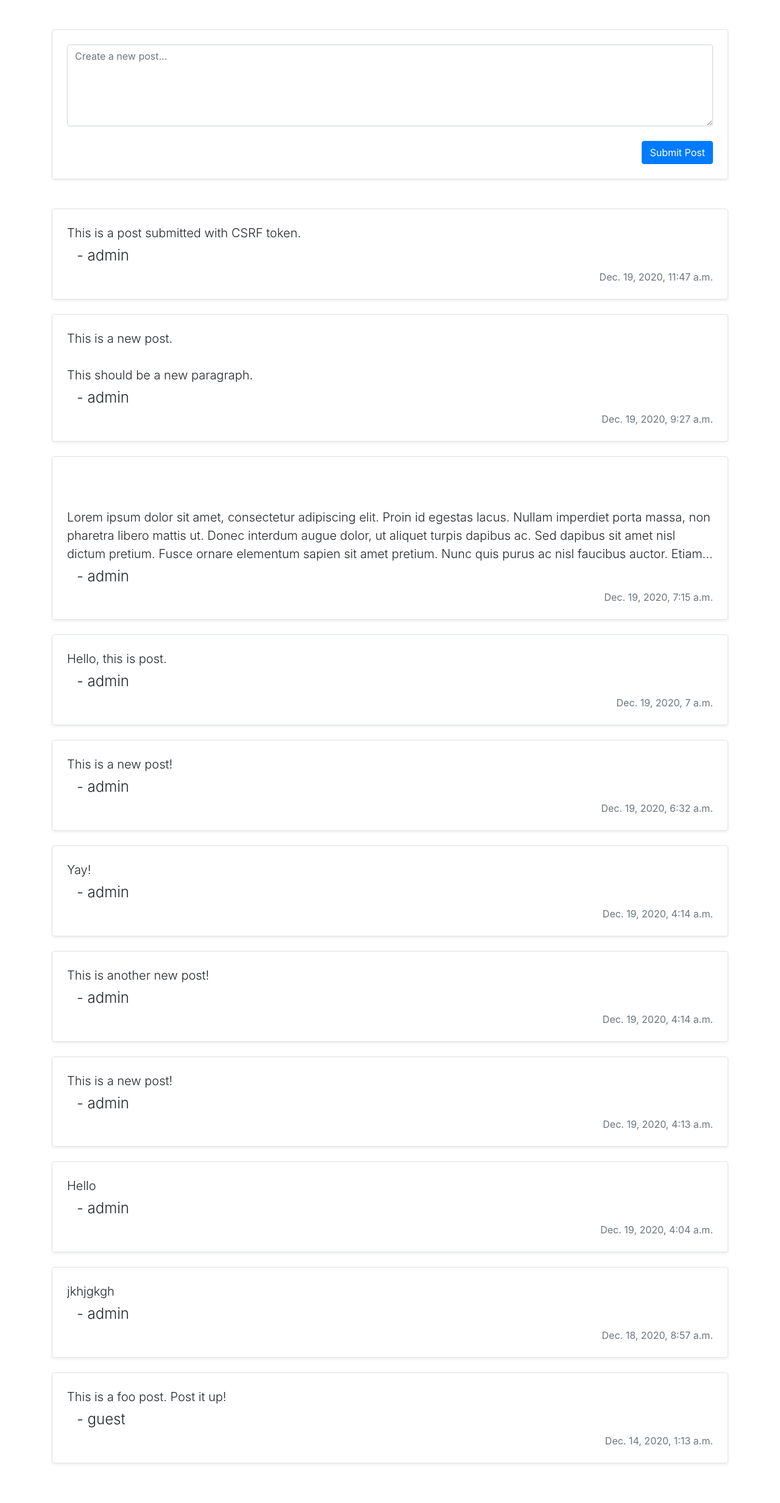
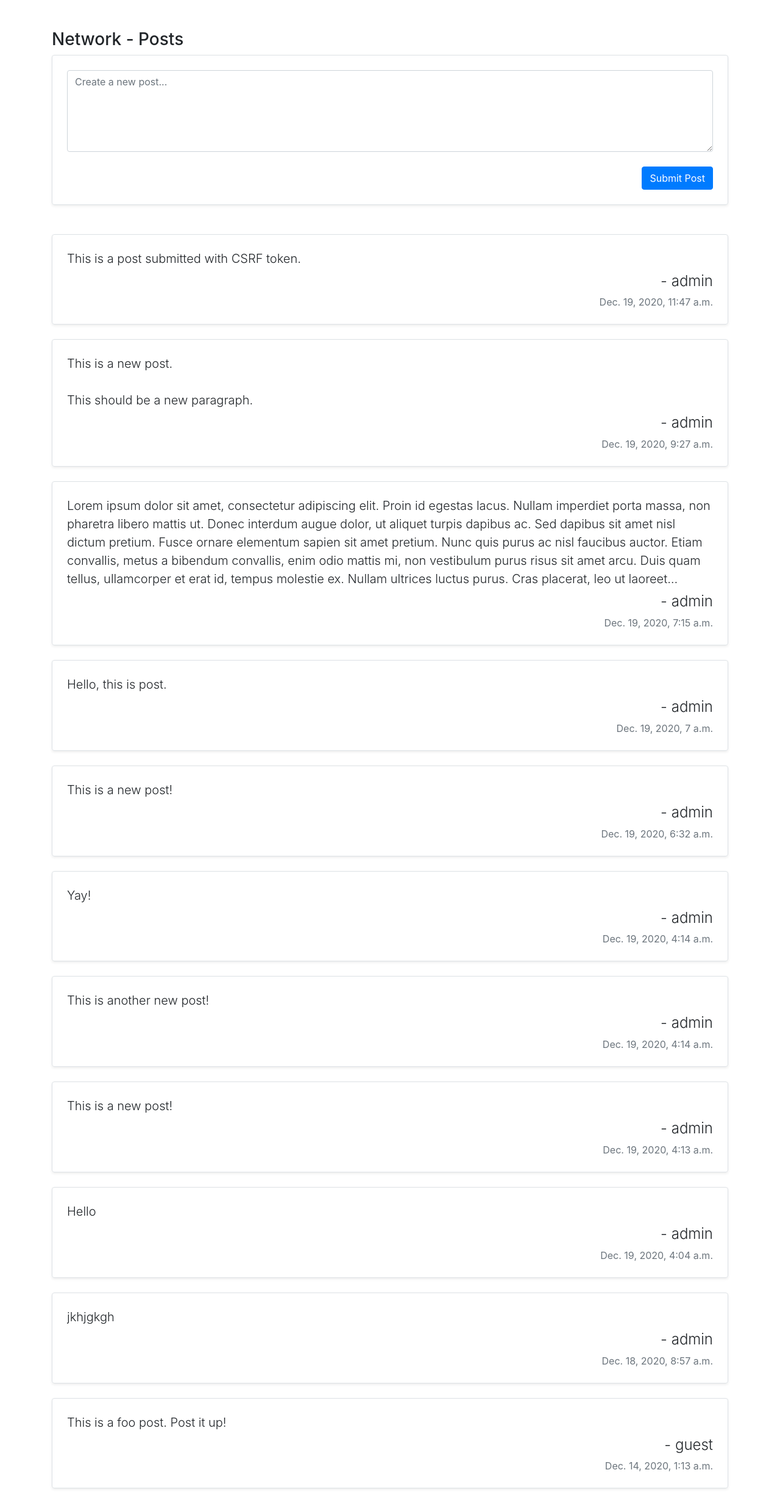
Before and after one commit to sflems/led-board-manager, a Django app: page / in a window 1280 px wide. Shown: the part 56-2520 px from the top of the page at 61% size. Before the commit the page ends 2456 px from the top, so only its background shows below. Run offline with Django 3.2, Linux system fonts and the light colour scheme; a user stored in the database is signed in; data comes from the database, SQL or seed files in the repository; both versions use the stored data as it was after the commit; some libraries are stand-ins or nearby versions.

Commit message:
Posts Stripped & CSRF for Create Post

```diff
--- a/network/static/network/network.js
+++ b/network/static/network/network.js
@@ -84,7 +84,7 @@ function load_posts(posts) {
 			const element = document.createElement('div');
 			element.innerHTML = `
 				<div id="post" class="col">
-					<p id="post-content" class="mb-2 lead truncate">${ post.content.replace(/\n/g, "<br >") }</p>
+					<p id="post-content" class="mb-2 lead truncate">${ post.content.trim().replace(/\n/g, "<br >") }</p>
 					<h4 class="mb-2 font-weight-light text-right">- ${ post.author }</h4>
 					<p class="mb-0 text-muted text-right">${ post.timestamp }</p>
 				</div>
@@ -109,10 +109,13 @@ function load_posts(posts) {
 function compose_post() {
 	// Get form data
 	let content = document.querySelector('#compose-content').value;
+	const csrftoken = Cookies.get('csrftoken');
 
 	//Send Post request to emails URL with new email JSON data
 	fetch('/posts/create', {
 		method: 'POST',
+		mode: 'same-origin',  // Do not send CSRF token to another domain.
+
 		body: JSON.stringify({
 			content: content,
 		})
--- a/network/templates/network/index.html
+++ b/network/templates/network/index.html
@@ -10,6 +10,7 @@
 
 	{% if user.is_authenticated %}
 	<div id="compose-view">
+		<h3> Network - Posts </h3>
 		<div class="row no-gutters border rounded overflow-hidden mb-4 p-4 shadow-sm ">
 			<form method="POST" id="compose-form">
 				{% csrf_token %}
@@ -29,8 +30,8 @@
 					{% for post in posts %}
 					<div class="row no-gutters border rounded overflow-hidden mb-4 p-4 shadow-sm max-h-250 position-relative">
 						<div id="post" class="col">
-							<p id="post-content" class="mb-2 lead truncate">{{ post.content|linebreaksbr }}</p>
-							<h4 class="ml-3 mb-2 font-weight-light">- {{ post.author }}</h4>
+							<p id="post-content" class="mb-2 lead truncate">{{ post.content.strip|linebreaksbr }}</p>
+							<h4 class="ml-3 mb-2 font-weight-light text-right">- {{ post.author }}</h4>
 							<p class="mb-0 text-muted text-right">{{ post.timestamp }}</p>
 						</div>
 					</div>
--- a/network/templates/network/layout.html
+++ b/network/templates/network/layout.html
@@ -9,6 +9,7 @@
 		<link href="{% static 'network/styles.css' %}" rel="stylesheet">
 		<meta name="viewport" content="width=device-width, initial-scale=1">
 
+		<script src="https://cdn.jsdelivr.net/npm/js-cookie@rc/dist/js.cookie.min.js"></script>
 		<!-- <script src="https://ajax.googleapis.com/ajax/libs/jquery/3.5.1/jquery.min.js"></script>
 		<script src="https://cdnjs.cloudflare.com/ajax/libs/popper.js/1.16.0/umd/popper.min.js"></script>
 		<script src="https://maxcdn.bootstrapcdn.com/bootstrap/4.5.2/js/bootstrap.min.js"></script> -->
--- a/network/views.py
+++ b/network/views.py
@@ -73,7 +73,7 @@ def UpdatePost(request, post_id):
             "error": "PUT request required."
         }, status=400)
 
-@csrf_exempt
+
 @login_required
 def CreatePost(request):
 
```
Also changed, not shown: db.sqlite3.
